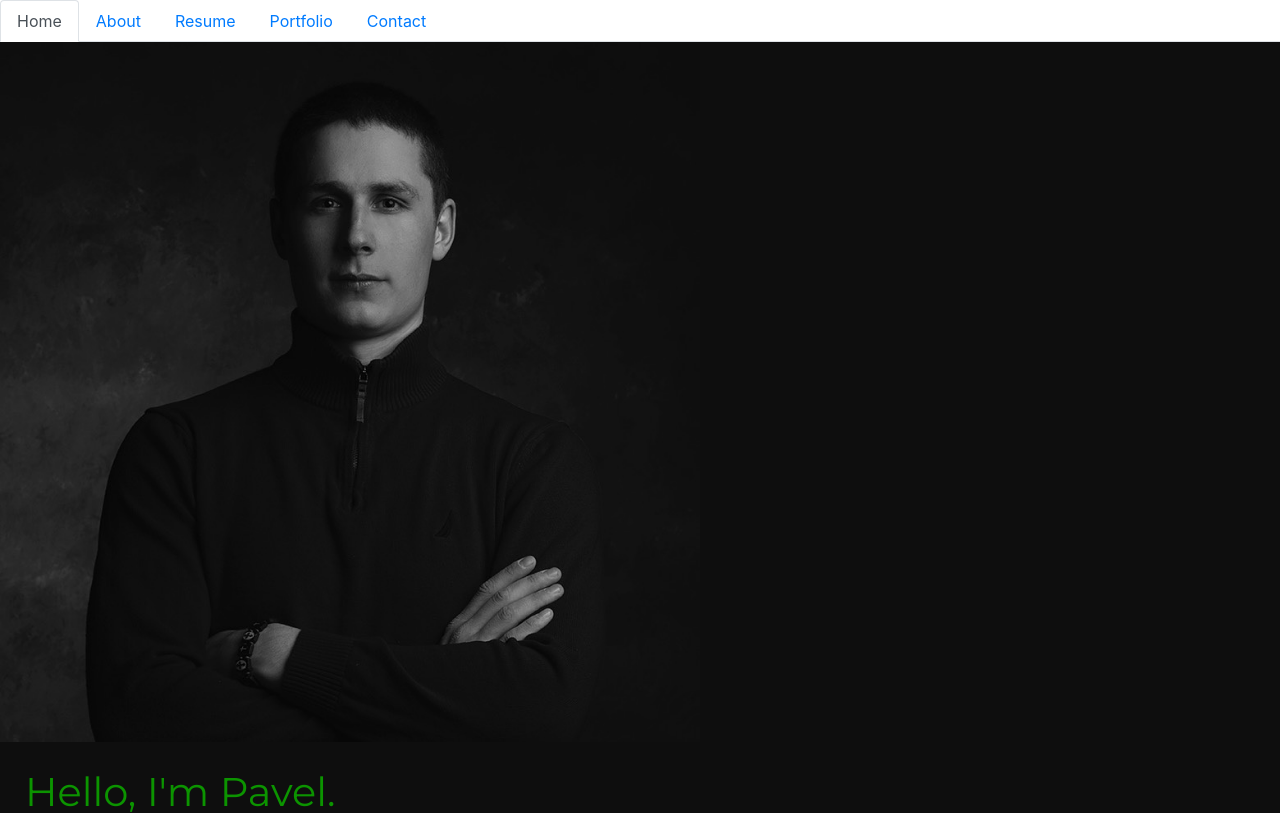
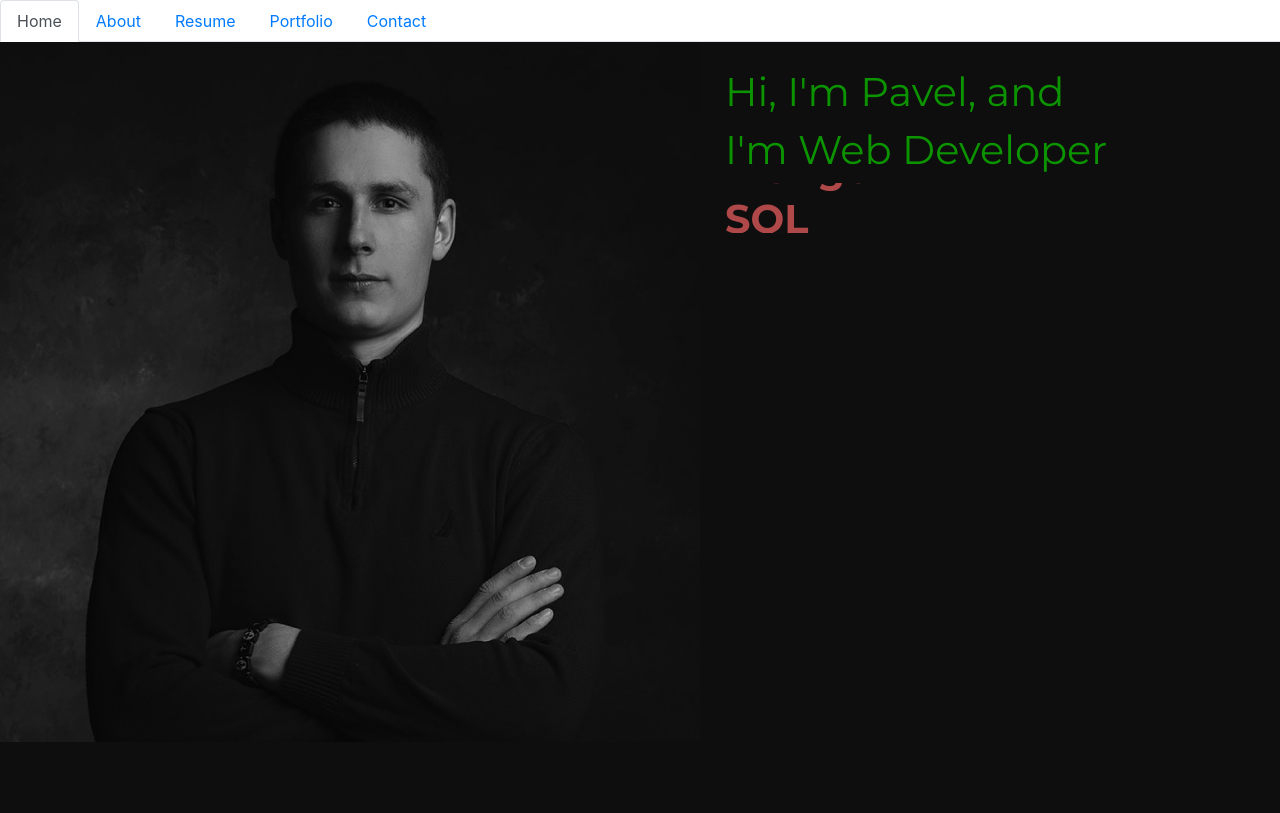
Before and after one commit to paveldarii/iPortfolio-2.0, a React (Create React App) app: page / in a window 1280 px wide. Shown: the top 813 px of the page. Built offline with nearby package versions, Linux system fonts and the light colour scheme.

Commit message:
chaged the description of the home page

```diff
--- a/src/components/Hero/index.js
+++ b/src/components/Hero/index.js
@@ -7,8 +7,10 @@ function Hero() {
     <div id="hero-container">
       <img src={profileImg} alt="pavel darii" id="hero-img" />
       <div id="main-text-container">
-        <h1 className="main-text">Hello, I'm Pavel.</h1>
-        <h2 className="main-text">I'm Full Stack Web Developer</h2>
+        <h1 className="main-text">Hi, I'm Pavel, and</h1>
+        <h2 className="main-text">
+          I'm <span id="job-name">Web Developer</span>
+        </h2>
         <AnimatedText id="home-greeting"></AnimatedText>
       </div>
     </div>
```
